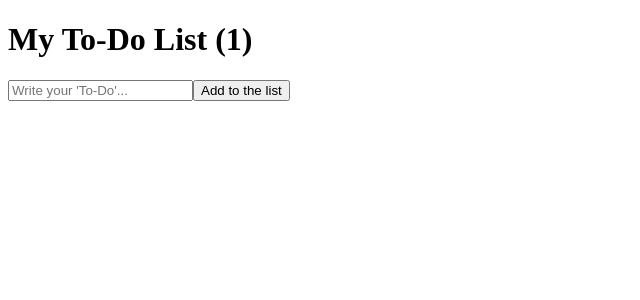
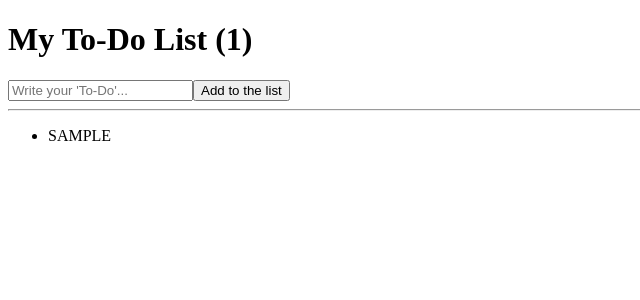
Before and after one commit to Stephen-C-Noh/movieweb, a React (Create React App) app: page / in a window 1280 px wide. Both pictures are taken after typing "Sample" into the empty fields and a click on the button "Add to the list". Shown: the top 300 px of the page, without its empty margins (0-640 px from the left). Built offline with nearby package versions, Linux system fonts and the light colour scheme.

Commit message:
7.1 ToDoList

```diff
--- a/src/App.js
+++ b/src/App.js
@@ -12,7 +12,6 @@ function App() {
         setTodoList((currentArray) => [toDo, ...currentArray]);
         setToDo("");
     };
-    console.log(todoList);
     return (
         <div>
             <h1>My To-Do List ({todoList.length})</h1>
@@ -25,6 +24,12 @@ function App() {
                 />
                 <button>Add to the list</button>
             </form>
+            <hr />
+            <ul>
+                {todoList.map((item, index) => (
+                    <li key={index}>{item.toUpperCase()}</li>
+                ))}
+            </ul>
         </div>
     );
 }
```
